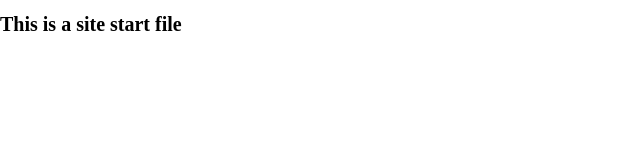
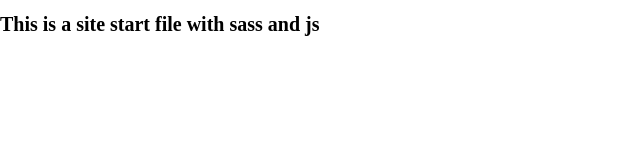
Before and after one commit to dbills777/Static_Start_File, a plain HTML site: page index.html in a window 1280 px wide. Shown: the whole page, without its empty margins (0-640 px from the left). Drawn offline with Linux system fonts and the light colour scheme.

Commit message:
addition

```diff
--- a/index.html
+++ b/index.html
@@ -14,7 +14,7 @@
   </head>
 
   <body>
-    <h1>This is a site start file</h1>
+    <h1>This is a site start file with sass and js</h1>
   </body>
   <script defer src="./js/index.js"></script>
 </html>
```
